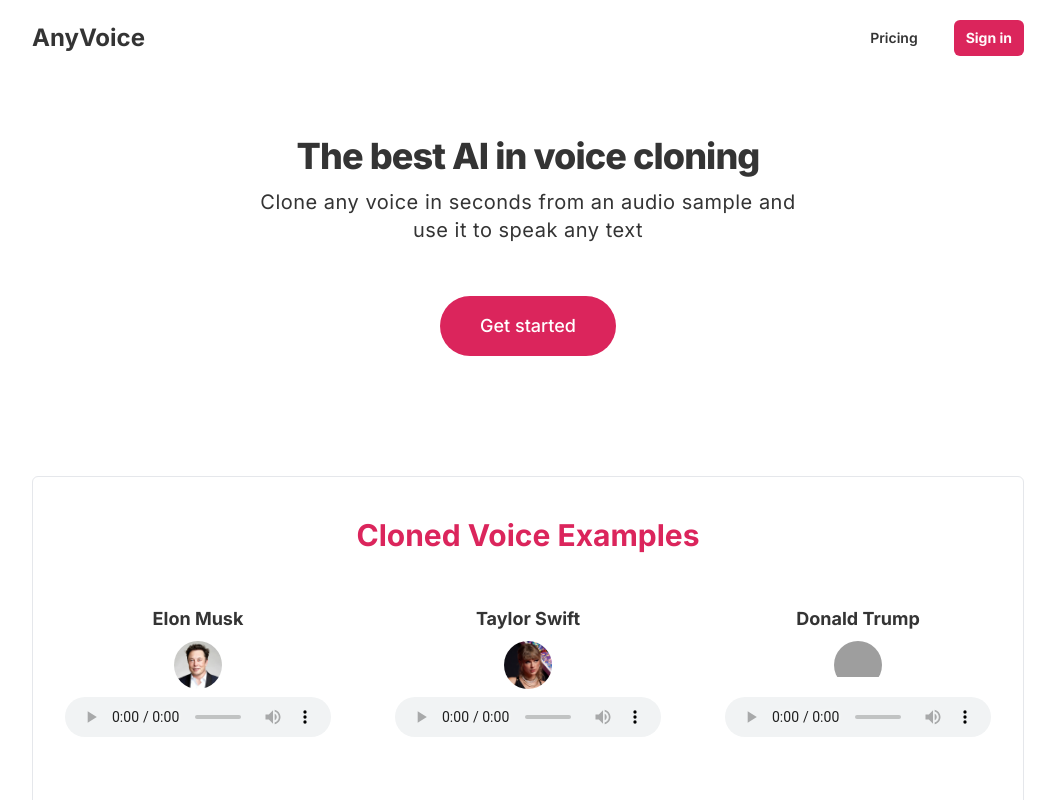
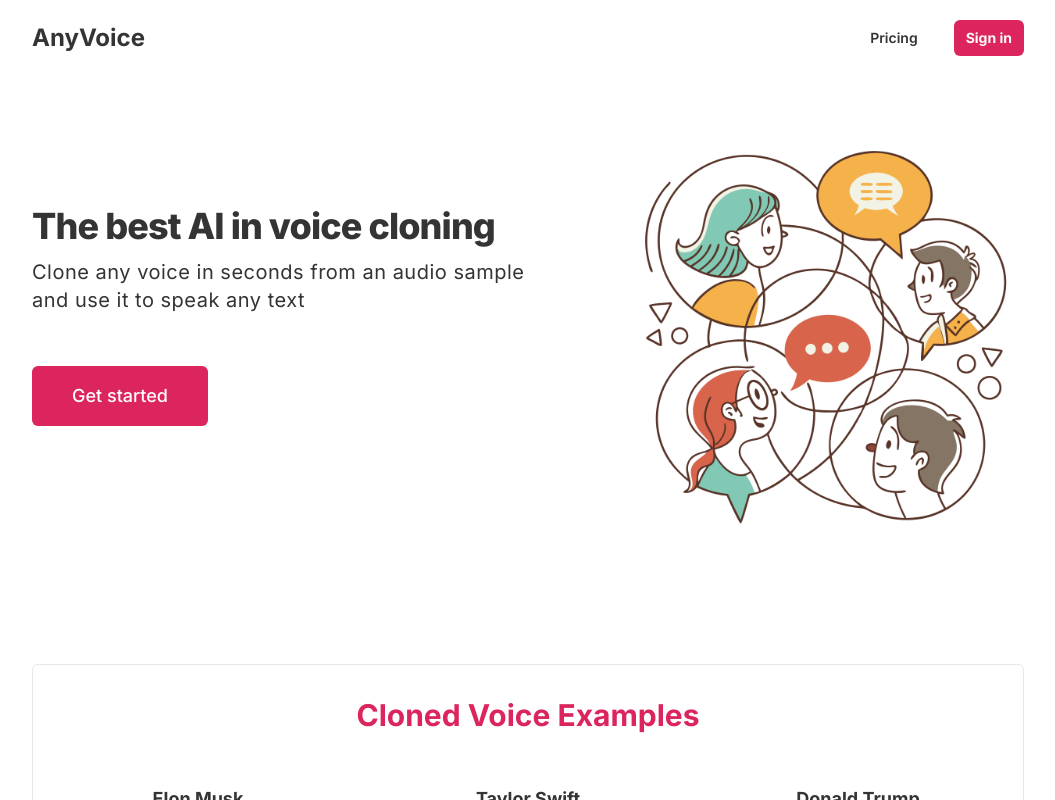
Before and after one commit to volukren/anyvoice, a Next.js app: page / in a window 1280 px wide. Shown: the top 800 px of the page, without its empty margins (112-1167 px from the left). Built offline with nearby package versions, Linux system fonts and the light colour scheme; no server answers; grey boxes are pictures that could not be loaded.

Commit message:
feat: Hero image added

```diff
--- a/app/page.tsx
+++ b/app/page.tsx
@@ -12,7 +12,7 @@
         <div className="pt-5">
           <Header />
         </div>
-        <Hero className="py-20" />
+        <Hero className="pt-20 pb-32" />
         <Examples />
         <Pricing className="py-16 lg:py-32" />
         <div className="py-16 lg:py-32">
--- a/components/examples.tsx
+++ b/components/examples.tsx
@@ -21,7 +21,7 @@
 
 export default function Examples() {
   return (
-    <div className="border px-5 py-10 rounded-md">
+    <div className="border px-5 py-8 rounded-md">
       <h2 className="text-2xl md:text-3xl text-primary font-bold text-center">
         Cloned Voice Examples
       </h2>
--- a/components/hero.tsx
+++ b/components/hero.tsx
@@ -1,28 +1,37 @@
 import clsx from "clsx";
 import Link from "next/link";
+import Image from "next/image";
 
 export default function Hero({ className }: { className?: string }) {
   return (
-    <div className={clsx("max-w-3xl mx-auto", className)}>
-      <h1 className="text-4xl font-extrabold text-center tracking-tight">
+    <div
+      className={clsx(
+        "max-w-5xl mx-auto grid grid-cols-1 md:grid-cols-2",
+        className,
+      )}
+    >
+      <div className="flex flex-col justify-center">
+        <h1 className="text-4xl font-extrabold tracking-tight text-center md:text-left">
           The best AI in voice cloning
         </h1>
-
-      <div className="py-3 max-w-xl mx-auto text-center">
-        <p className="tracking-wide text-xl text-center">
+        <div className="py-3 max-w-xl mx-auto text-center md:text-left">
+          <p className="tracking-wide text-xl">
             Clone any voice in seconds from an audio sample and use it to speak
             any text
           </p>
         </div>
-
-      <div className="flex justify-center py-10">
+        <div className="py-10 flex justify-center md:justify-start">
           <Link
             href="/app"
-          className="font-medium text-white text-lg bg-primary rounded-full hover:bg-primary/80 px-10 py-4"
+            className="font-medium text-white text-lg bg-primary rounded-md hover:bg-primary/80 px-10 py-4"
           >
             Get started
           </Link>
         </div>
       </div>
+      <div className="hidden md:flex md:justify-end">
+        <Image src="/voices.png" alt="" width={400} height={400} />
+      </div>
+    </div>
   );
 }
```
Also changed, not shown: public/voices.png (added). Lines whose indentation alone changed are shown as unchanged.
